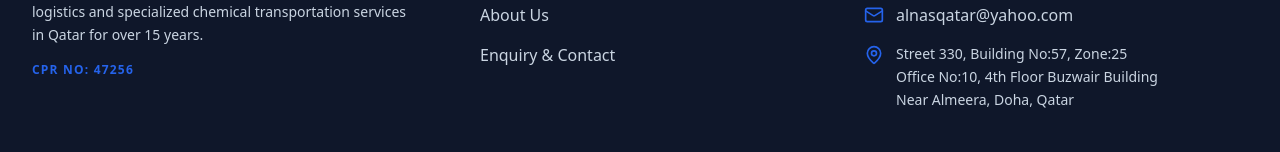
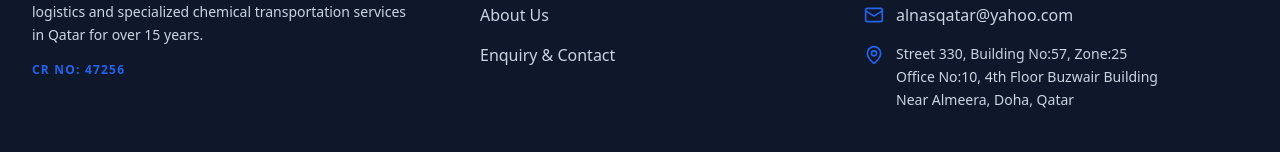
Before and after one commit to Shamilvv/booking-system, a Next.js app in the folder frontend/: page / in a window 1280 px wide. Shown: the part 8131-8283 px from the top of the page. Built offline with nearby package versions, Linux system fonts and the light colour scheme.

Commit message:
Fix Render deployment: fix start script allow Unsplash images update CR number

```diff
--- a/frontend/next.config.ts
+++ b/frontend/next.config.ts
@@ -2,6 +2,14 @@ import type { NextConfig } from "next";
 
 const nextConfig: NextConfig = {
   output: 'standalone',
+  images: {
+    remotePatterns: [
+      {
+        protocol: 'https',
+        hostname: 'images.unsplash.com',
+      },
+    ],
+  },
 };
 
 export default nextConfig;
--- a/frontend/package.json
+++ b/frontend/package.json
@@ -5,7 +5,7 @@
   "scripts": {
     "dev": "next dev",
     "build": "next build",
-    "start": "NODE_ENV=production node .next/standalone/server.js",
+    "start": "node .next/standalone/server.js",
     "lint": "eslint"
   },
   "dependencies": {
--- a/frontend/src/components/Footer.tsx
+++ b/frontend/src/components/Footer.tsx
@@ -27,7 +27,7 @@ export default function Footer() {
                             AL NAS TRANSPORTING W.L.L has been providing top-tier logistics and specialized chemical transportation services in Qatar for over 15 years.
                         </p>
                         <p className="text-safety-orange text-xs font-black tracking-widest uppercase">
-                            CPR NO: 47256
+                            CR NO: 47256
                         </p>
                     </div>
 
```
